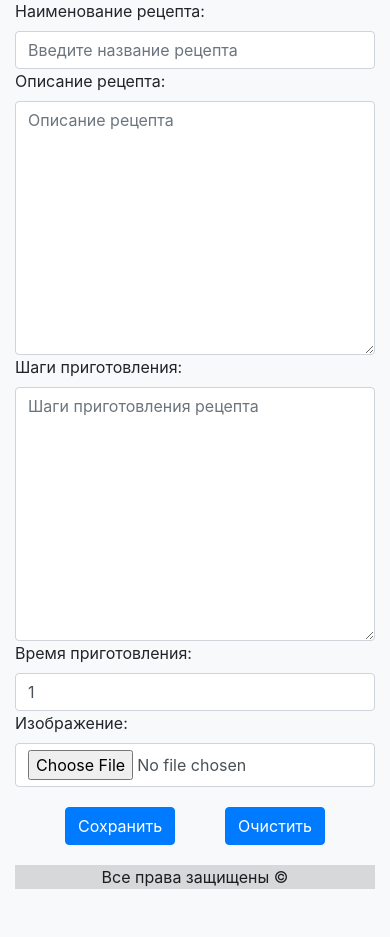
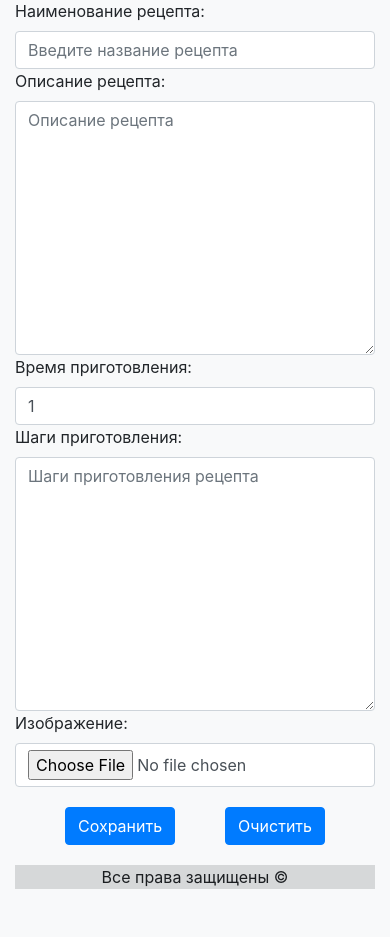
Before and after one commit to Zep314/Django_Itog, a Django app: page /recipe/ in a window 390 px wide. Shown: the part 240-1177 px from the top of the page. Run offline with Django 4.2, Linux system fonts and the light colour scheme; a user stored in the database is signed in; some libraries are stand-ins or nearby versions.

Commit message:
work 09.11.2023_4

```diff
--- a/cook_recipe/website/templates/website/recipe_detail.html
+++ b/cook_recipe/website/templates/website/recipe_detail.html
@@ -35,19 +35,19 @@
                     {{ form.description.label_tag }}
                     {% render_field form.description class="form-control" %}
                 </div>
-                <div style="text-align: left;">
-                    {{ form.roadmap.label_tag }}
-                    {% render_field form.roadmap class="form-control" %}
-                </div>
 
+
+            </div>
+            <div class="col-sm">
                 <div class="row">
                     <div  class="col-sm" style="text-align: left;">
                         {{ form.req_time.label_tag }}
                         {% render_field form.req_time class="form-control" %}
+                    {{ form.roadmap.label_tag }}
+                    {% render_field form.roadmap class="form-control" %}
                     </div>
                 </div>
-            </div>
-            <div class="col-sm">
+
                 {% if form.image.value %}
                     <div>
                         <img class="img-thumbnail" src="/media/{{ form.image.value }}" alt="{{ form.image.value }}" style="width: 200px; height: 200px;">
```
Also changed, not shown: cook_recipe/db.sqlite3, 1 other file.
